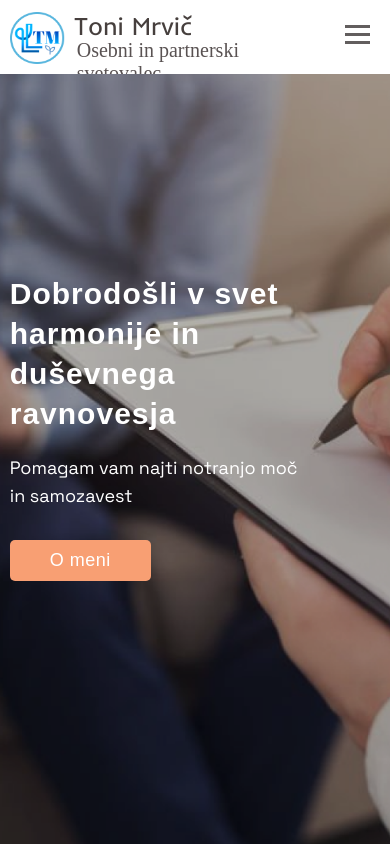
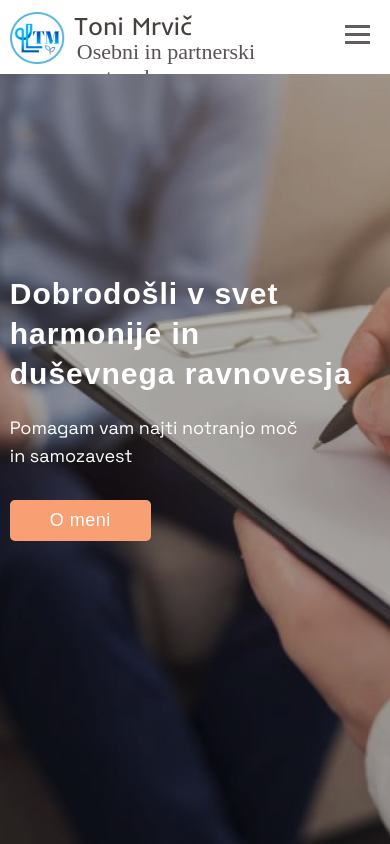
Before and after one commit to alexmiziuk/psihology, a website built with webpack: page src/index.html in a window 390 px wide. Shown: the top 844 px of the page. Built offline with nearby package versions, Linux system fonts and the light colour scheme; a web font is replaced by a local one.

Commit message:
fix: title of the promo section and logo nav section and footer section

```diff
--- a/src/style/_nav.scss
+++ b/src/style/_nav.scss
@@ -348,7 +348,7 @@
 		}
 		&__logo-wrapper {
 			position: relative;
-			width: 244px;
+			width: 252px;
 			height: 54px;
 		}
 		&__logo-img {
@@ -361,7 +361,7 @@
 			top: 0px;
 		}
 		&__logo-specialist {
-			font-size: 21px;
+			font-size: 22px;
 			top: 29px;
 			left: 67px;
 		}
@@ -433,9 +433,9 @@
 			left: 64px;
 			top: 0px;
 		}
-		&__logo-specialist {
+		/* &__logo-specialist {
 			font-size: 20px;
-		}
+		} */
 		&__menu {
 			font-size: 13px;
 			width: 465px;
--- a/src/style/_promo.scss
+++ b/src/style/_promo.scss
@@ -164,7 +164,7 @@
 @media (max-width: 425px) {
 	.promo {
 		&__wrapper {
-			width: 325px;
+			width: 98%;
 		}
 	}
 }
```
